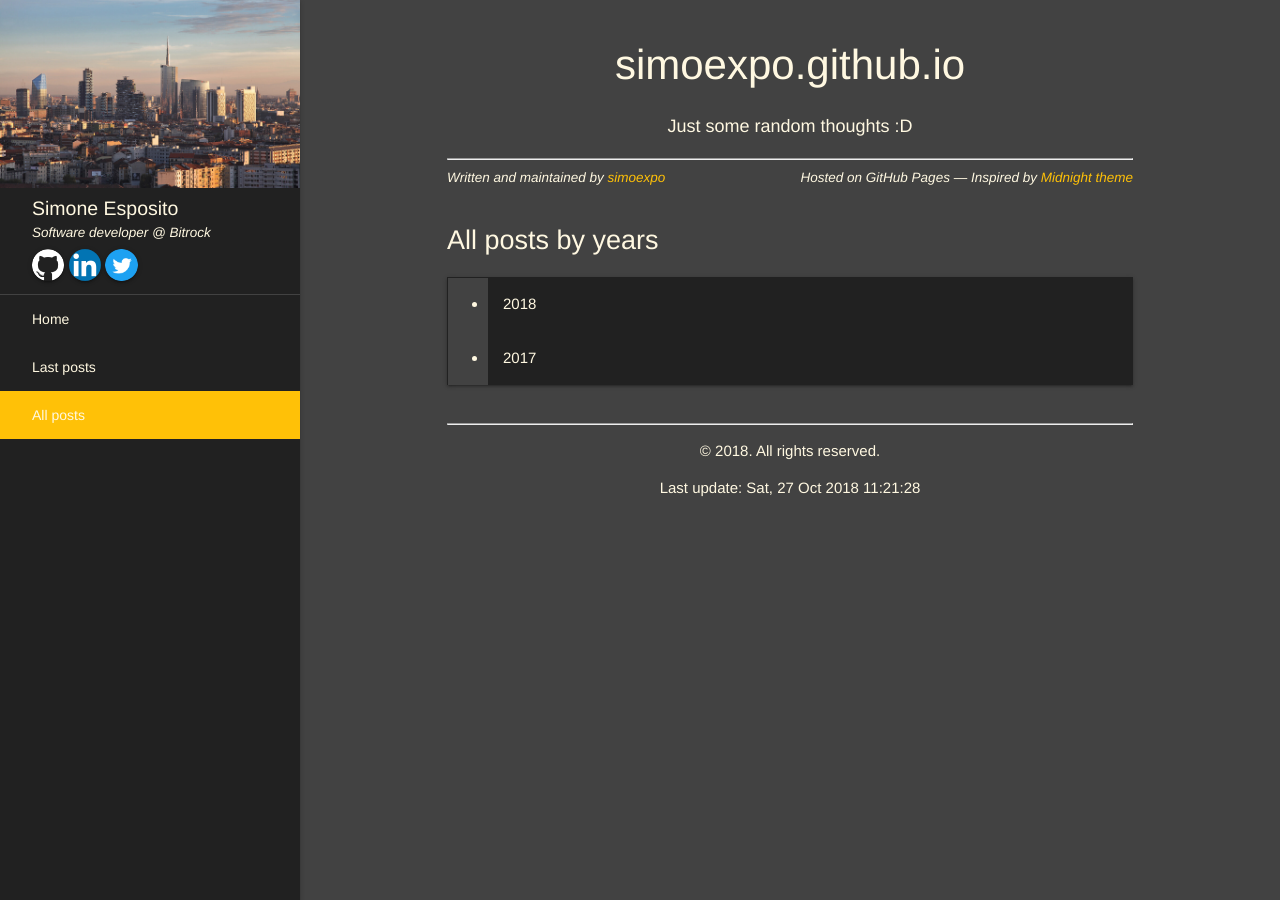
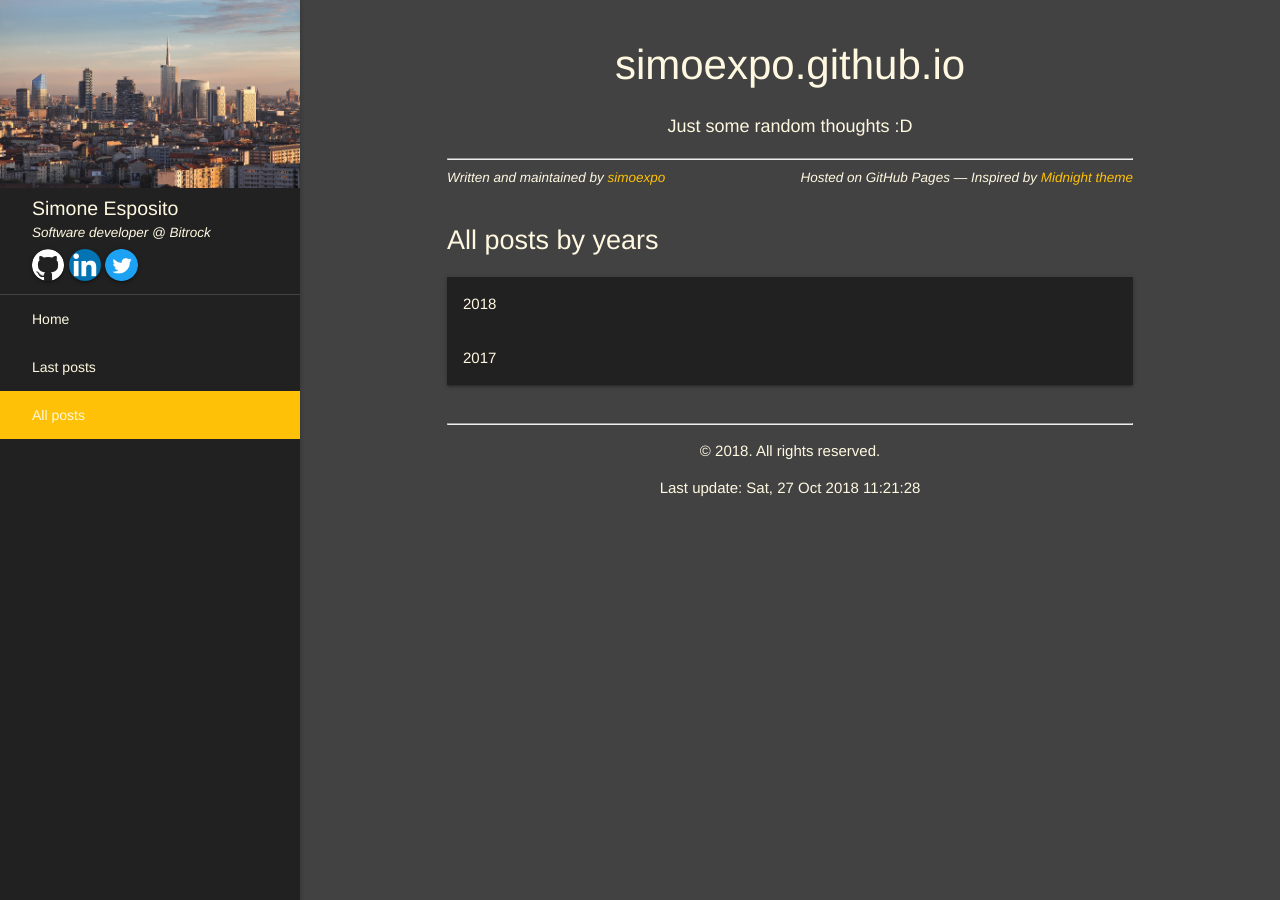
Before and after one commit to simoexpo/simoexpo.github.io, a Jekyll site: the page built from all_post.md, in a window 1280 px wide. Built offline with Jekyll 4.4.1, drawn with Linux system fonts in a browser that asks for light colours.

Commit message:
Fixed ul style

```diff
--- a/assets/css/main.scss
+++ b/assets/css/main.scss
@@ -30,12 +30,8 @@ footer {
 }
 
 /*
- * general font setting
+ * unordered list fix
  */
-
-body {
-  font-family: 'OpenSansLight', "Helvetica Neue", Helvetica, Arial, sans-serif;
-}
 
 section ul {
   list-style-type: initial ! important;
@@ -44,6 +40,23 @@ section ul {
   li {
     list-style-type: initial ! important;
   }
+}
+
+.post ul {
+  list-style-type: none ! important;
+  padding-left: 0px ! important;
+
+  li {
+    list-style-type: none ! important;
+  }
+}
+
+/*
+ * general font setting
+ */
+
+body {
+  font-family: 'OpenSansLight', "Helvetica Neue", Helvetica, Arial, sans-serif;
 }
 
 .sidenav li.active {
```
Also changed, not shown: 1 other file.
